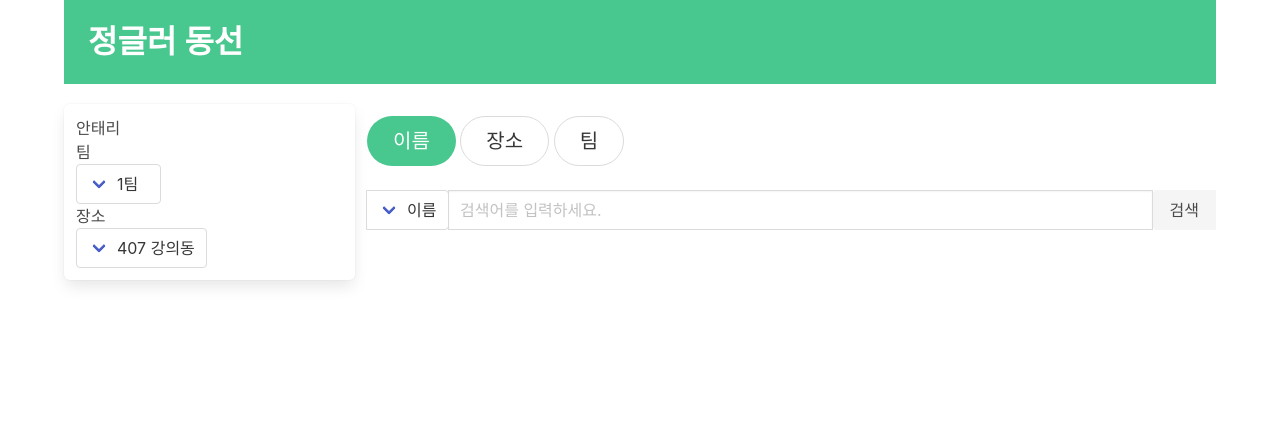
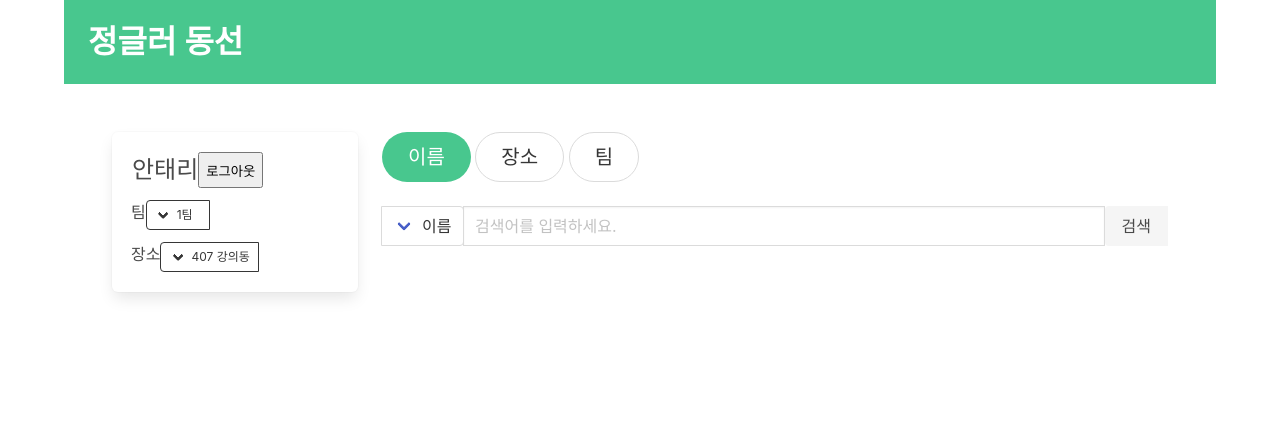
Before and after one commit to T3rryAhn/JunglerDongSun, a Flask app: template templates/main.html in a window 1280 px wide. Shown: the top 435 px of the page. Run offline with Flask 3, Linux system fonts and the light colour scheme; the template is opened without the code that fills it, so the values that code supplies are empty; some libraries are stand-ins or nearby versions.

Commit message:
merge all

```diff
--- a/app.py
+++ b/app.py
@@ -77,5 +77,54 @@ def signup():
         return redirect(url_for("loginpage"))
 
 
+# main 상단
+
+@app.route("/insert")
+def insert():
+    jungler = {
+        'id_num':2, 'user_id':"test", 'user_pw':"test", 'user_name':"안태리", 'user_team':"1팀", 'user_place':"407 강의실"
+    }
+    _DB_.insert_one(jungler)
+    return jsonify({'result':"success"})
+
+@app.route("/main")
+def main():
+    # myInfo = _DB_.find({"id_num":int(id_num)}, {'_id':0})
+    junglers = list(_DB_.find({}, {'_id':0}))
+    return render_template('main.html', junglers=junglers)
+
+@app.route("/update/team", methods=["POST"])
+def updateTeam():
+    id_num = request.form["id_num"]
+    user_team = request.form["user_team"]
+    _DB_.update_one({"id_num":int(id_num)}, {"$set":{"user_team":user_team}})
+    return jsonify({"result":"success"})
+
+@app.route("/update/place", methods=["POST"])
+def updatePlace():
+    id_num = request.form["id_num"]
+    user_place = request.form["user_place"]
+    _DB_.update_one({"id_num":int(id_num)}, {"$set":{"user_place":user_place}})
+    return jsonify({"result":"success"})
+
+# toDo 조회 검색어
+
+@app.route("/search/name/<name>", methods=["GET"])
+def searchByName(name):
+    result = list(_DB_.find({"user_name": name}, {'_id':0}))
+    return jsonify({'result':'success', 'junglers': result})
+
+@app.route("/search/team/<team>", methods=["GET"])
+def searchByTeam(team):
+    result = list(_DB_.find({"user_team": team}, {'_id':0}))
+    return jsonify({'result':'success', 'junglers': result})
+
+@app.route("/search/place/<place>", methods=["GET"])
+def searchByPlace(place):
+    result = list(_DB_.find({"user_place": place}, {'_id':0}))
+    return jsonify({'result':'success', 'junglers': result})
+
+
+
 if __name__ == '__main__':
    app.run('0.0.0.0', port=5000, debug=True)
--- a/templates/main.html
+++ b/templates/main.html
@@ -23,10 +23,6 @@
 
     <!-- style -->
     <style type="text/css">
-        .columns {
-            margin-left: 0;
-            margin-top: 20px;
-        }
     </style>
     <script>
         $(document).ready(function () {
@@ -65,6 +61,25 @@
             });
 
         })
+
+        function search(target, text){
+            $.ajax({
+                url: `/search/${target}/${text}`,
+                type: 'GET',
+                success: function (response) {
+
+                    if (response["result"] == "success") {
+                        alert("검색 성공");
+                    } else {
+                        alert("검색 실패");
+                    }
+                },
+                error: function (error) {
+                    alert("서버 통신에 실패했습니다.");
+                }
+            })
+        }
+
     </script>
 </head>
 
@@ -80,12 +95,21 @@
                 </p> -->
             </div>
         </section>
-        <div class="columns is-2">
-            <div class="box column is-one-quarter">
+
+        <section class="section">
+            <div class="container">
+                <div class="columns">
+                    <div class="column is-one-quarter">
+                        <div class="box">
                             <input type="hidden" id="id_num" value="2">
-                <p>안태리</p>
-                <p>팀</p>
-                <div class="select">
+                            <div class="field has-addons">
+                                <h2 class="is-size-4">안태리</h2>
+                                <button>로그아웃</button>
+                            </div>
+                            <div class="field has-addons">
+                                <p class="control">팀</p>
+                                <p class="control">
+                                    <span class="select is-dark is-small">
                                         <select id="user_team_selector" aria-label="1팀" required>
                                             <option selected>1팀</option>
                                             <option>2팀</option>
@@ -100,9 +124,13 @@
                                             <option>11팀</option>
                                             <option>12팀</option>
                                         </select>
+                                    </span>
+                                </p>
                             </div>
-                <p>장소</p>
-                <div class="select">
+                            <div class="field has-addons">
+                                <p class="control">장소</p>
+                                <p class="control">
+                                    <span class="select is-dark is-small">
                                         <select id="user_place_selector" aria-label="407 강의동" required>
                                             <option>기숙사</option>
                                             <option>식당</option>
@@ -112,36 +140,39 @@
                                             <option>교외</option>
                                             <option>비공개</option>
                                         </select>
+                                    </span>
+                                </p>
                             </div>
                         </div>
-            <div class="block column">
+                    </div>
+                    <div class="column">
                         <div class="block">
                             <button class="button is-medium is-rounded is-success">이름</button>
                             <button class="button is-medium is-rounded">장소</button>
                             <button class="button is-medium is-rounded">팀</button>
                         </div>
-                <!-- <div id="place_category">
-                    <button>기숙사</button>
-                    <button>식당</button>
-                    <button>407 강의동</button>
-                    <button>401 강의동</button>
-                    <button>체력단련실</button>
-                    <button>교외</button>
-                    <button selected>비공개</button>
+                        <!-- <div id="place_category" class="block">
+                            <button class="button is-medium is-rounded is-success">기숙사</button>
+                            <button class="button is-medium is-rounded">식당</button>
+                            <button class="button is-medium is-rounded">407 강의동</button>
+                            <button class="button is-medium is-rounded">401 강의동</button>
+                            <button class="button is-medium is-rounded">체력단련실</button>
+                            <button class="button is-medium is-rounded">교외</button>
+                            <button class="button is-medium is-rounded">비공개</button>
                         </div>
-                <div id="team_category">
-                    <button>1팀</button>
-                    <button>2팀</button>
-                    <button>3팀</button>
-                    <button>4팀</button>
-                    <button>5팀</button>
-                    <button selected>6팀</button>
-                    <button>7팀</button>
-                    <button>8팀</button>
-                    <button>9팀</button>
-                    <button>10팀</button>
-                    <button>11팀</button>
-                    <button>12팀</button>
+                        <div id="team_category" class="block">
+                            <button class="button is-medium is-rounded is-success">1팀</button>
+                            <button class="button is-medium is-rounded">2팀</button>
+                            <button class="button is-medium is-rounded">3팀</button>
+                            <button class="button is-medium is-rounded">4팀</button>
+                            <button class="button is-medium is-rounded">5팀</button>
+                            <button class="button is-medium is-rounded">6팀</button>
+                            <button class="button is-medium is-rounded">7팀</button>
+                            <button class="button is-medium is-rounded">8팀</button>
+                            <button class="button is-medium is-rounded">9팀</button>
+                            <button class="button is-medium is-rounded">10팀</button>
+                            <button class="button is-medium is-rounded">11팀</button>
+                            <button class="button is-medium is-rounded">12팀</button>
                         </div> -->
                         <div class="field has-addons">
                             <p class="control">
@@ -164,38 +195,26 @@
                         </div>
                     </div>
                 </div>
+            </div>
+        </section>
+        <section class="section">
+            <div class="container">
                 <div class="columns is-multiline">
                     {% for j in junglers %}
-            <div class="box column is-one-quarter">
-                <p>{{j.user_name}}</p>
+                    <div class="column is-one-quarter">
+                        <div class="card">
+                            <div class="card-content">
+                                <h2>{{j.user_name}}</h2>
                                 <p>{{j.user_team}}</p>
                                 <p>{{j.user_place}}</p>
+                            </div>
+                        </div>
                     </div>
                     {% endfor %}
                 </div>
             </div>
+        </section>
+    </div>
 </body>
 
-<script>
-    function search(target, text){
-        $.ajax({
-            url: `/search/${target}/${text}`,
-            type: 'GET',
-            success: function (response) {
-
-                if (response["result"] == "success") {
-                    alert("검색 성공");
-                } else {
-                    alert("검색 실패");
-                }
-            },
-            error: function (error) {
-                alert("서버 통신에 실패했습니다.");
-            }
-        })
-    }
-
-
-</script>
-
 </html>
```
Lines whose indentation alone changed are shown as unchanged.
